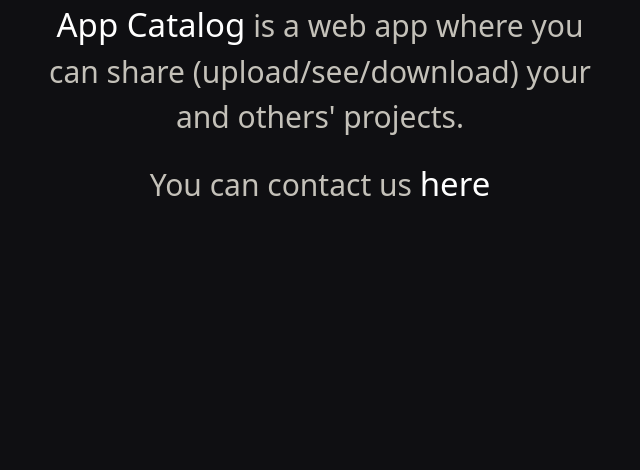
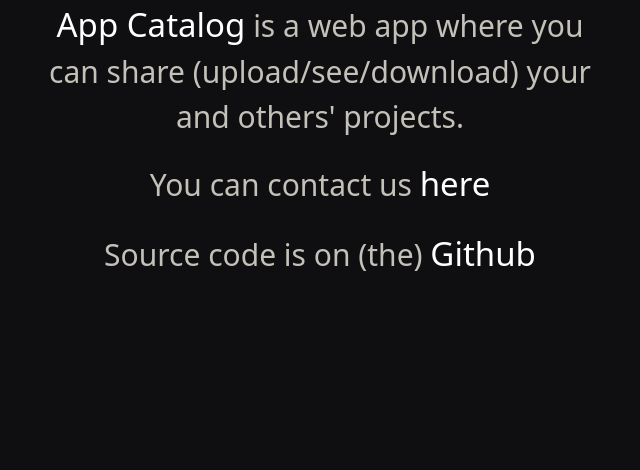
Before and after one commit to Potriashka/AppCatalog, a Flask app: page /about in a window 1280 px wide. Shown: the part 83-553 px from the top of the page, without its empty margins (320-960 px from the left). Run offline with Flask 2, Linux system fonts and the light colour scheme; some libraries are stand-ins or nearby versions.

Commit message:
new about

```diff
--- a/templates/about.html
+++ b/templates/about.html
@@ -4,4 +4,5 @@
     <link rel="stylesheet" href="{{url_for('static', filename='css/about.css')}}">
     <p class="main"><a class="main" id="sth" href="/">App Catalog</a> is a web app where you<br>can share (upload/see/download) your<br>and others' projects.</p>
     <p class="main" >You can contact us <a class="main" id="sth" href="https://mail.google.com/mail/u/0/#inbox?compose=CllgCJqZhfdlqHNdSrsjkrJDFRcKZPpkpVlHwzWdFgDmmNHZNGvbZdDxDdgxlcGVrjJhSgjgbzL">here</a></p>
+    <p class="main">Source code is on (the) <a class="main" id="sth" href="https://github.com/Potriashka/AppCatalog">Github</a></p>
 {% endblock %}
```
